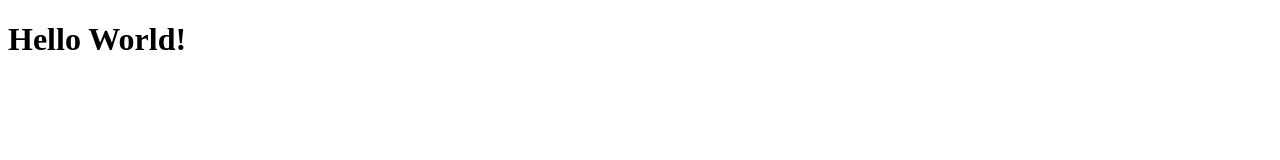
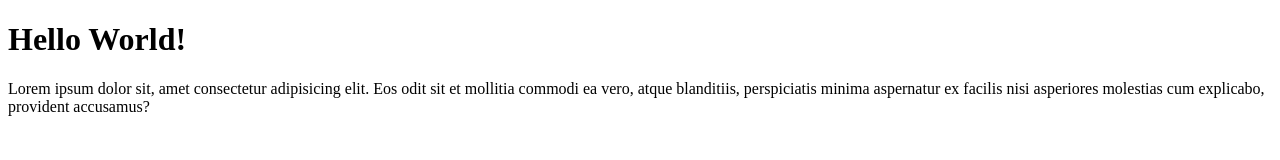
Before and after one commit to agungsetyonugrohoo/wpu-git-test, a plain HTML site: page index.html in a window 1280 px wide. Drawn offline with Linux system fonts and the light colour scheme.

Commit message:
menambahkan paragraf

```diff
--- a/index.html
+++ b/index.html
@@ -7,5 +7,6 @@
 </head>
 <body>
     <h1>Hello World!</h1>
+    <p>Lorem ipsum dolor sit, amet consectetur adipisicing elit. Eos odit sit et mollitia commodi ea vero, atque blanditiis, perspiciatis minima aspernatur ex facilis nisi asperiores molestias cum explicabo, provident accusamus?</p>
 </body>
 </html>
```
